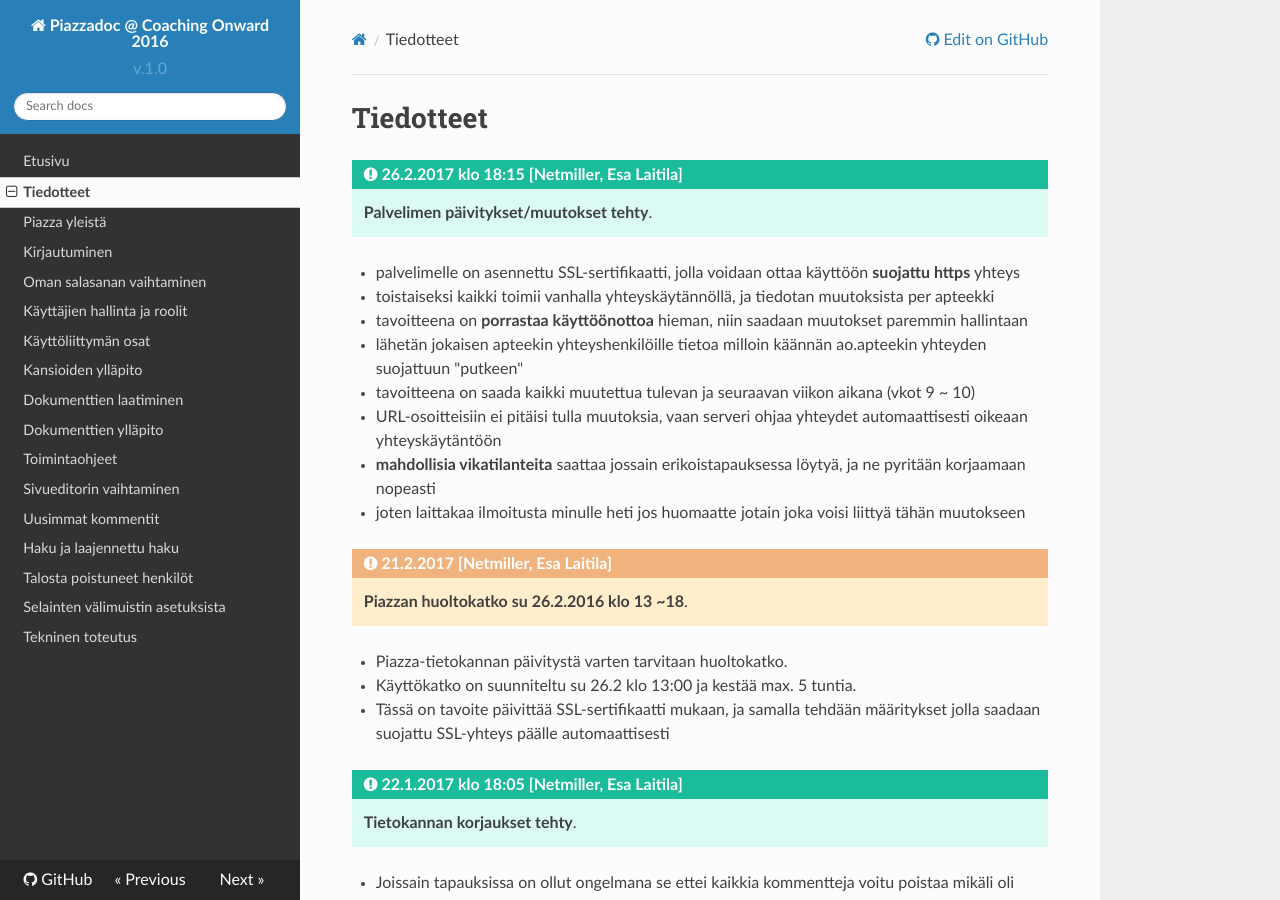
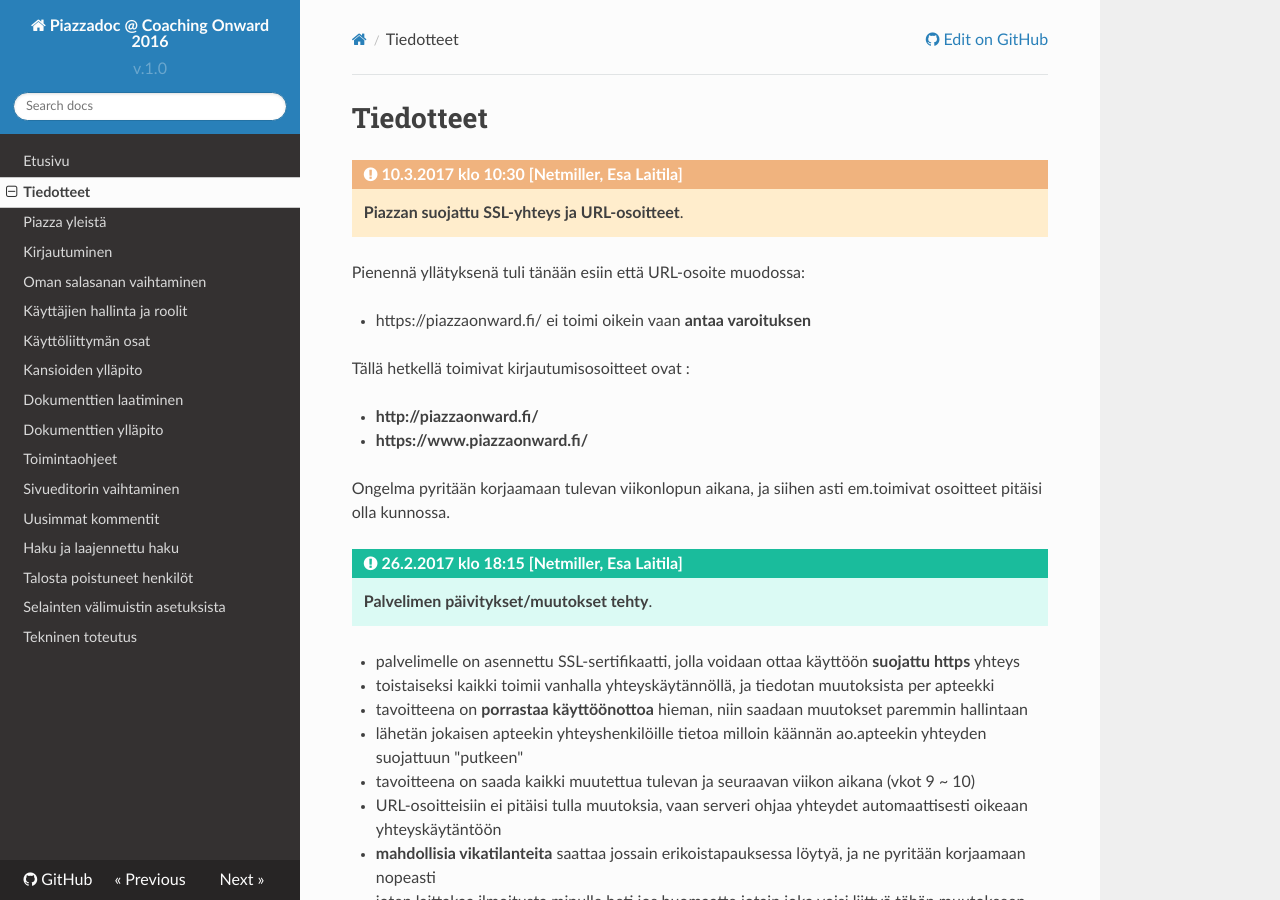
Before and after one commit to netmiller/piazzadoc, an MkDocs documentation site: the page built from sivut/tiedotteet.md, in a window 1280 px wide and 900 px high. Built offline with MkDocs 1.6.1, drawn with Linux system fonts in a browser that asks for light colours; nearby versions of some CDN libraries; old or Windows-style settings are respelled for this version of MkDocs.

Commit message:
Update tiedotteet.md

```diff
--- a/sivut/tiedotteet.md
+++ b/sivut/tiedotteet.md
@@ -1,4 +1,18 @@
 # Tiedotteet
+
+!!! warning "10.3.2017 klo 10:30 [Netmiller, Esa Laitila]"
+    __Piazzan suojattu SSL-yhteys ja URL-osoitteet__.
+Pienennä yllätyksenä tuli tänään esiin että URL-osoite muodossa:
+
+* https://piazzaonward.fi/<apteekinnimi> ei toimi oikein vaan __antaa varoituksen__
+
+Tällä hetkellä toimivat kirjautumisosoitteet ovat :
+
+* __http://piazzaonward.fi/<apteekinnimi>__
+* __https://www.piazzaonward.fi/<apteekinnimi>__
+
+Ongelma pyritään korjaamaan tulevan viikonlopun aikana, ja siihen asti em.toimivat osoitteet pitäisi olla kunnossa.
+
 
 !!! tip "26.2.2017 klo 18:15 [Netmiller, Esa Laitila]"
     __Palvelimen päivitykset/muutokset tehty__.
```
